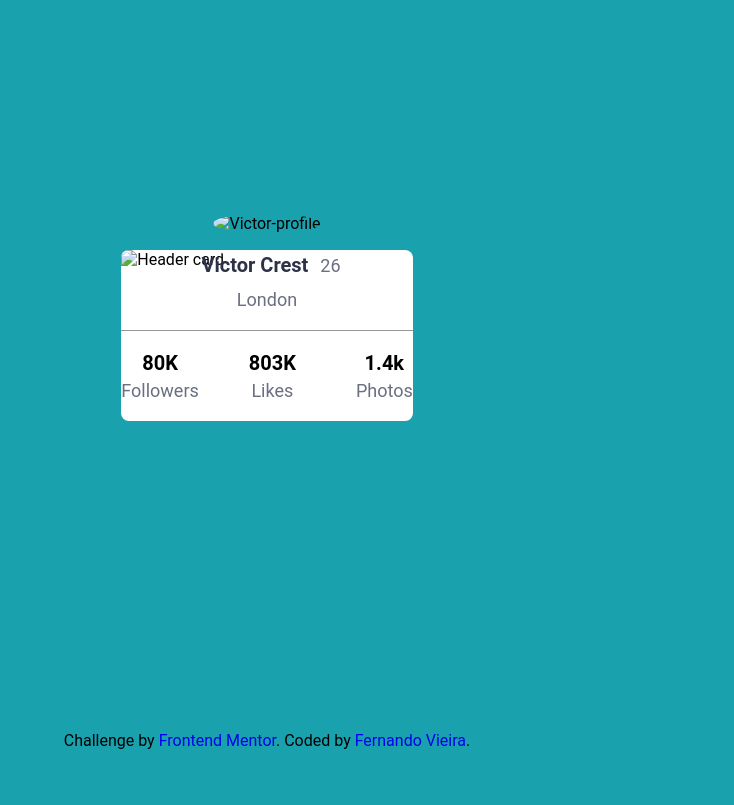
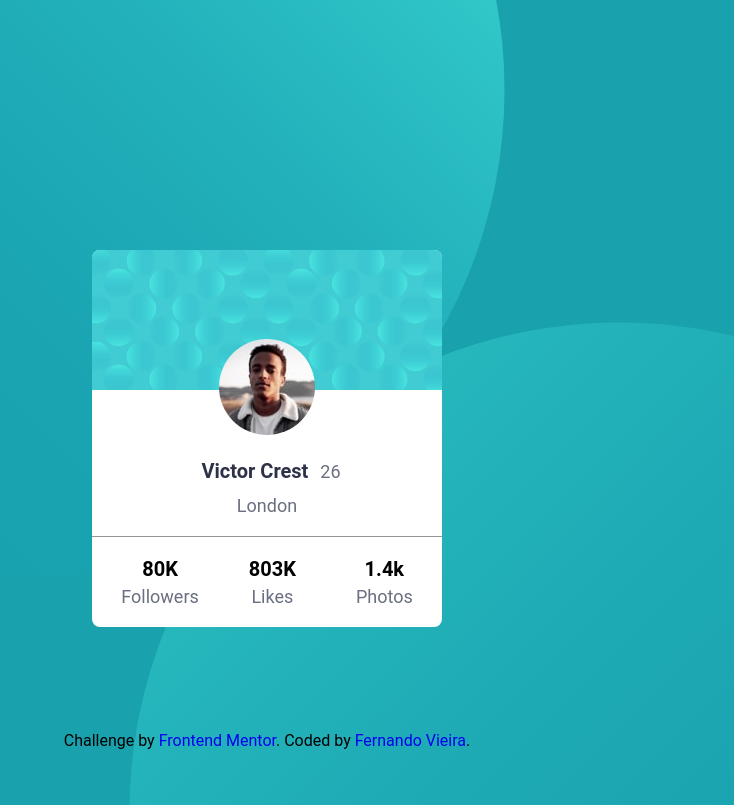
Before and after one commit to FernandoStan/front-end-mentor-challenge, a plain HTML site: page index.html in a window 1280 px wide. Shown: the top 805 px of the page, without its empty margins (373-1107 px from the left). Drawn offline with Linux system fonts and the light colour scheme.

Commit message:
Update index.html

```diff
--- a/index.html
+++ b/index.html
@@ -8,23 +8,23 @@
   <title>Frontend Mentor | Profile card component</title>
 
   <link rel="stylesheet" href="style.css">
-  <link rel="icon" type="image/png" sizes="32x32" href="favicon-32x32.png">
+  <link rel="icon" type="image/png" sizes="32x32" href="images/favicon-32x32.png">
 
 </head>
 <body>
 
 
-  <img id="bg-1" src="bg-pattern-top.svg" alt="Bg Top">
-  <img id="bg-2" src="bg-pattern-bottom.svg" alt="Bg Bottom">
+  <img id="bg-1" src="images/bg-pattern-top.svg" alt="Bg Top">
+  <img id="bg-2" src="images/bg-pattern-bottom.svg" alt="Bg Bottom">
 
 
   <section class="container">
 
-    <img id="img-header" src="bg-pattern-card.svg" alt="Header card">
+    <img id="img-header" src="images/bg-pattern-card.svg" alt="Header card">
 
     <div class="center-container">
 
-      <img id="img-profile" src="image-victor.jpg" alt="Victor-profile">
+      <img id="img-profile" src="images/image-victor.jpg" alt="Victor-profile">
 
       <br />
 
```
